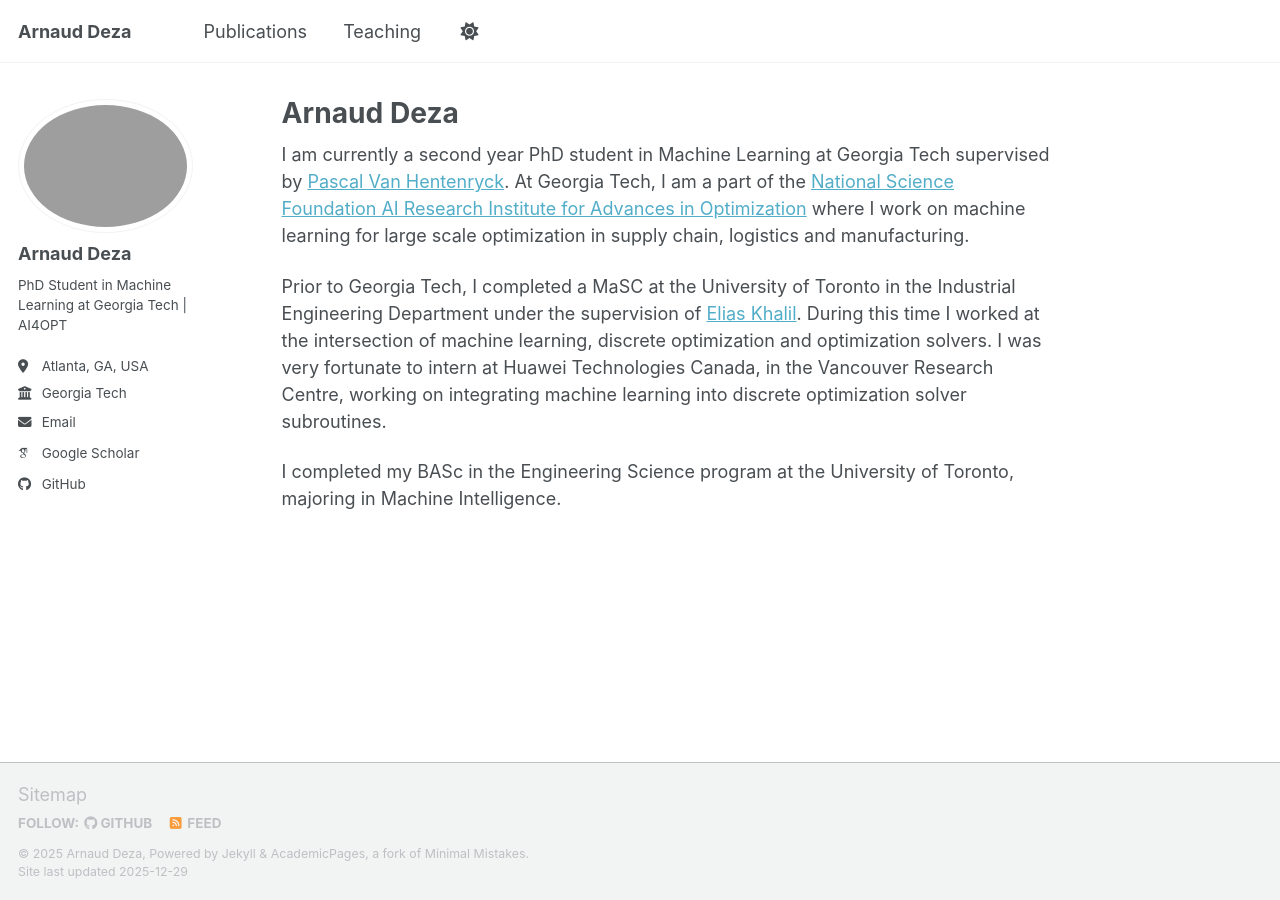
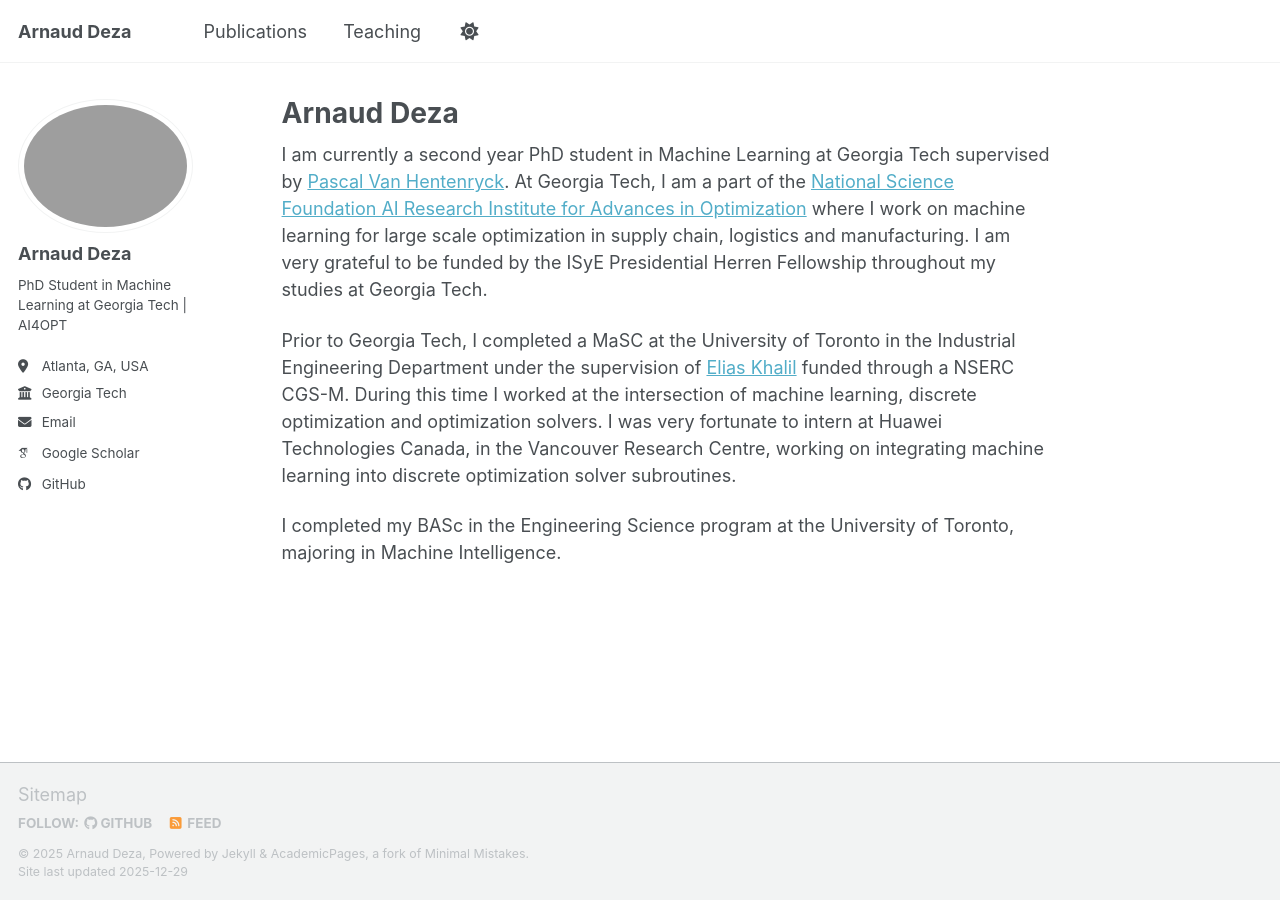
Before and after one commit to ArnaudDeza/ArnaudDeza.github.io, a Jekyll site: the page built from _pages/about.md, in a window 1280 px wide. Built offline with Jekyll 4.4.1, drawn with Linux system fonts in a browser that asks for light colours; some web fonts are replaced; a script bundle is joined from its source files by our own code; library files that are not in the unit come from our copies.

Commit message:
add funding

```diff
--- a/_pages/about.md
+++ b/_pages/about.md
@@ -7,10 +7,10 @@ redirect_from:
   - /about.html
 ---
 
-I am currently a second year PhD student in Machine Learning at Georgia Tech supervised by [Pascal Van Hentenryck](https://scholar.google.com/citations?user=GxFQz-4AAAAJ&hl=en). At Georgia Tech, I am a part of the [National Science Foundation AI Research Institute for Advances in Optimization](https://www.ai4opt.org/) where I work on machine learning for large scale optimization in supply chain, logistics and manufacturing.
+I am currently a second year PhD student in Machine Learning at Georgia Tech supervised by [Pascal Van Hentenryck](https://scholar.google.com/citations?user=GxFQz-4AAAAJ&hl=en). At Georgia Tech, I am a part of the [National Science Foundation AI Research Institute for Advances in Optimization](https://www.ai4opt.org/) where I work on machine learning for large scale optimization in supply chain, logistics and manufacturing. I am very grateful to be funded by the ISyE Presidential Herren Fellowship throughout my studies at Georgia Tech.
 
 
-Prior to Georgia Tech, I completed a MaSC at the University of Toronto in the Industrial Engineering Department under the supervision of [Elias Khalil](https://scholar.google.com/citations?user=juqDWQMAAAAJ&hl=en). During this time I worked at the intersection of machine learning, discrete optimization and optimization solvers. I was very fortunate to intern at Huawei Technologies Canada, in the Vancouver Research Centre, working on integrating machine learning into discrete optimization solver subroutines.
+Prior to Georgia Tech, I completed a MaSC at the University of Toronto in the Industrial Engineering Department under the supervision of [Elias Khalil](https://scholar.google.com/citations?user=juqDWQMAAAAJ&hl=en) funded through a NSERC CGS-M. During this time I worked at the intersection of machine learning, discrete optimization and optimization solvers. I was very fortunate to intern at Huawei Technologies Canada, in the Vancouver Research Centre, working on integrating machine learning into discrete optimization solver subroutines.
 
 
 I completed my BASc in the Engineering Science program at the University of Toronto, majoring in Machine Intelligence.
```
